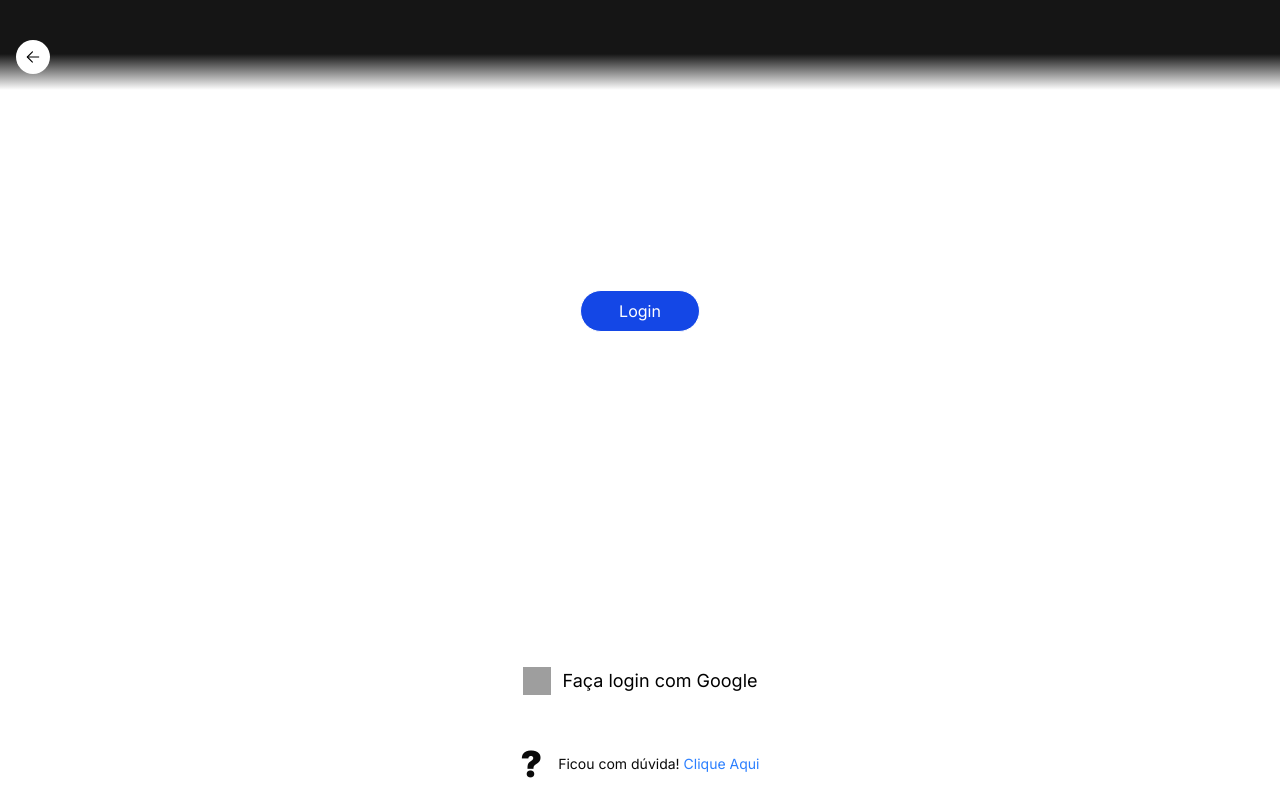
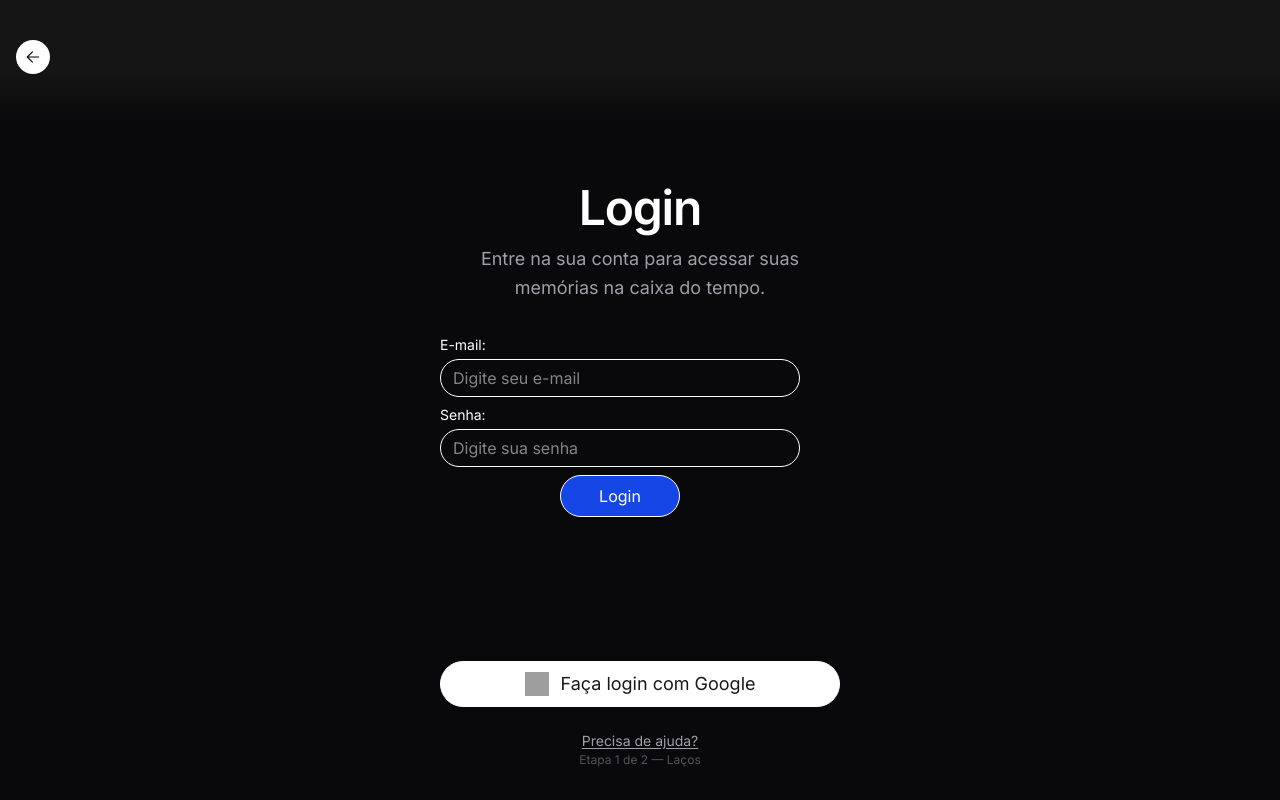
Before and after one commit to colligii/laco, a Next.js app: page /login in a window 1280 px wide. Built offline with nearby package versions, Linux system fonts and the light colour scheme; grey boxes are pictures that could not be loaded.

Commit message:
finish login logic

```diff
--- /dev/null
+++ b/app/auth/login/route.ts
@@ -0,0 +1,63 @@
+import { prisma } from "@/app/lib/prisma";
+import { validateRequest } from "@/app/lib/validateRequest";
+import { loginUser } from "@/app/schemas/login-user";
+import { NextResponse } from "next/server";
+import * as bcrypt from 'bcrypt';
+import * as jose from 'jose';
+
+export const POST = validateRequest(async ({ body }) => {
+    try {
+        const findedUser = await prisma.user.findUnique({
+            where: {
+                email: body.email
+            }
+        })
+
+        if(!findedUser || !findedUser.password)
+            return NextResponse.json({ message: 'Usuário ou senha incorretos' }, { status: 401 });
+
+        const isPasswordValid = bcrypt.compare(body.password, findedUser.password);
+
+        if(!isPasswordValid)
+            return NextResponse.json({ message: 'Usuário ou senha incorretos' }, { status: 401 });
+
+
+        const expiresAt = new Date();
+        expiresAt.setDate(expiresAt.getDate() + 7);
+
+        const session = await prisma.session.create({
+            data: {
+                userId: findedUser.id,
+                expires_at: expiresAt
+            }
+        })
+
+        const newPayload = {
+            id: session.id
+        };
+
+        const newSecret = new TextEncoder().encode(process.env.AUTH_SECRET!)
+
+        const token = await new jose.SignJWT(newPayload)
+            .setProtectedHeader({ alg: 'HS256' })
+            .setIssuedAt()
+            .setExpirationTime('24h')
+            .sign(newSecret);
+
+        const response = NextResponse.json({ message: 'Login com sucesso' });
+
+        response.cookies.set('token', token, {
+            httpOnly: true,
+            secure: process.env.NODE_ENV === 'production',
+            sameSite: 'lax',
+            path: '/',
+            maxAge: 60 * 60
+        })
+
+        response.cookies.delete('complete-token');
+
+        return response;
+    } catch(e) {
+        return NextResponse.json({ message: 'Erro ao tentar fazer login' })
+    }
+}, loginUser)
--- a/app/login/login-form.tsx
+++ b/app/login/login-form.tsx
@@ -2,19 +2,42 @@
 import { useForm } from 'react-hook-form'
 import { loginUser, type loginUserType } from '../schemas/login-user';
 import { zodResolver } from '@hookform/resolvers/zod';
+import { toast } from 'sonner';
+import { useLoading } from '../zustand/store';
+import axios from 'axios';
+import { useRouter } from 'next/navigation';
 
 export default function LoginForm() {
 
     const {
         register,
         handleSubmit,
-        watch,
         formState: { errors }
     } = useForm<loginUserType>({
         resolver: zodResolver(loginUser)
     });
+    const { setIsLoading } = useLoading();
+    const router = useRouter();
 
     const onSubmit = (data: any) => {
+        toast.promise(async () => {
+            try {
+                setIsLoading(true);
+
+                await axios.post('/auth/login', data);
+                setIsLoading(false);
+                router.push('main');
+
+            } catch(e) {
+                setIsLoading(false);
+                throw e;
+            }
+        }, {
+            position: 'top-center',
+            loading: 'Carregando',
+            success: 'Usuário logado com sucesso',
+            error: (err) => err?.response?.data?.message
+        })
     }
 
     return (
--- a/app/login/page.tsx
+++ b/app/login/page.tsx
@@ -1,53 +1,84 @@
-import { Mail } from 'lucide-react';
-import Button from '../components/button'
-import ButtonIcon from '../components/button-icon'
+'use client';
+
+import { useState } from 'react';
+import { useRouter } from 'next/navigation';
+import { motion } from 'framer-motion';
 import Header from '../components/header';
-import AppleSvg from '../img/svg/apple';
 import LoginForm from './login-form';
 import GoogleLoginButton from '../components/google-login-button';
+import Loading from '../components/loading';
 
 const Login = () => {
-    const scheduleName = "Casamento de [Nome]"; // Exemplo para a variável ${scheduleName}
+  const [isExiting, setIsExiting] = useState(false);
+  const [targetHref, setTargetHref] = useState('');
+  const router = useRouter();
 
+  const handleBackClick = (href: string) => {
+    setTargetHref(href);
+    setIsExiting(true);
+  };
 
   return (
-        <div className="h-screen flex flex-col items-center">
-            <Header disableIcon={true} href="/"/>
-            <div className="flex h-screen flex-col items-center justify-between text-white font-sans">
+    <div className="h-dvh flex flex-col overflow-hidden bg-zinc-950 text-white">
+      <Loading />
+      <motion.div
+        className="w-full flex flex-col flex-1 min-h-0 overflow-hidden"
+        initial={{ opacity: 0, x: '100%' }}
+        animate={{
+          opacity: 1,
+          x: isExiting ? '100%' : 0,
+        }}
+        transition={{
+          duration: isExiting ? 0.3 : 0.4,
+          ease: [0.25, 0.46, 0.45, 0.94],
+        }}
+        onAnimationComplete={() => {
+          if (isExiting && targetHref) {
+            router.push(targetHref);
+          }
+        }}
+      >
+        <Header disableIcon={true} href="/?from=/login" onBackClick={handleBackClick} />
 
-                <div className="flex flex-col items-center">
-                    <h1 className="text-3xl font-bold mb-6 tracking-tight">
+        <main className="flex-1 min-h-0 flex flex-col items-center justify-start pt-12 sm:pt-16 px-5 py-4 w-full max-w-sm mx-auto sm:px-6 sm:py-6 md:max-w-md">
+          <div className="text-center mb-6 sm:mb-8">
+            <h1 className="text-4xl sm:text-5xl font-semibold tracking-tight text-white">
               Login
             </h1>
-                    <div>
-                        <LoginForm/>
-                    </div>
-                </div>
+            <p className="mt-3 text-base sm:text-lg text-zinc-400 leading-relaxed max-w-[280px] sm:max-w-xs mx-auto">
+              Entre na sua conta para acessar suas memórias na caixa do tempo.
+            </p>
           </div>
 
-            <div className="w-full max-w-sm space-y-4 pb-4">
+          <div className="w-full flex flex-col gap-20 space-y-12 sm:space-y-16">
+            <LoginForm />
             <GoogleLoginButton
-                        color="black"
+              color="#18181b"
               background="white"
               iconComponent={
                 <img
                   src="https://www.gstatic.com/images/branding/product/1x/gsa_512dp.png"
                   alt="Google"
-                                className="w-7 h-7"
+                  className="w-6 h-6"
                 />
               }
               text="Faça login com Google"
-                    >
-                    </GoogleLoginButton>
-                    <div className="flex items-center justify-center gap-4 pt-6">
-                        <div className="text-4xl font-black">
-                            ?
+            />
           </div>
-                        <p className="text-sm">
-                            Ficou com dúvida! <a href="#" className="text-blue-500 hover:underline">Clique Aqui</a>
+
+          <p className="mt-6 text-sm text-zinc-500 text-center">
+            <a href="#" className="text-zinc-400 hover:text-white transition-colors underline underline-offset-2">
+              Precisa de ajuda?
+            </a>
           </p>
-                    </div>
-                </div>
+        </main>
+
+        <footer className="flex-shrink-0 pt-4 pb-8">
+          <p className="text-center text-xs text-zinc-600">
+            Etapa 1 de 2 — Laços
+          </p>
+        </footer>
+      </motion.div>
     </div>
   );
 };
```
Lines whose indentation alone changed are shown as unchanged.
